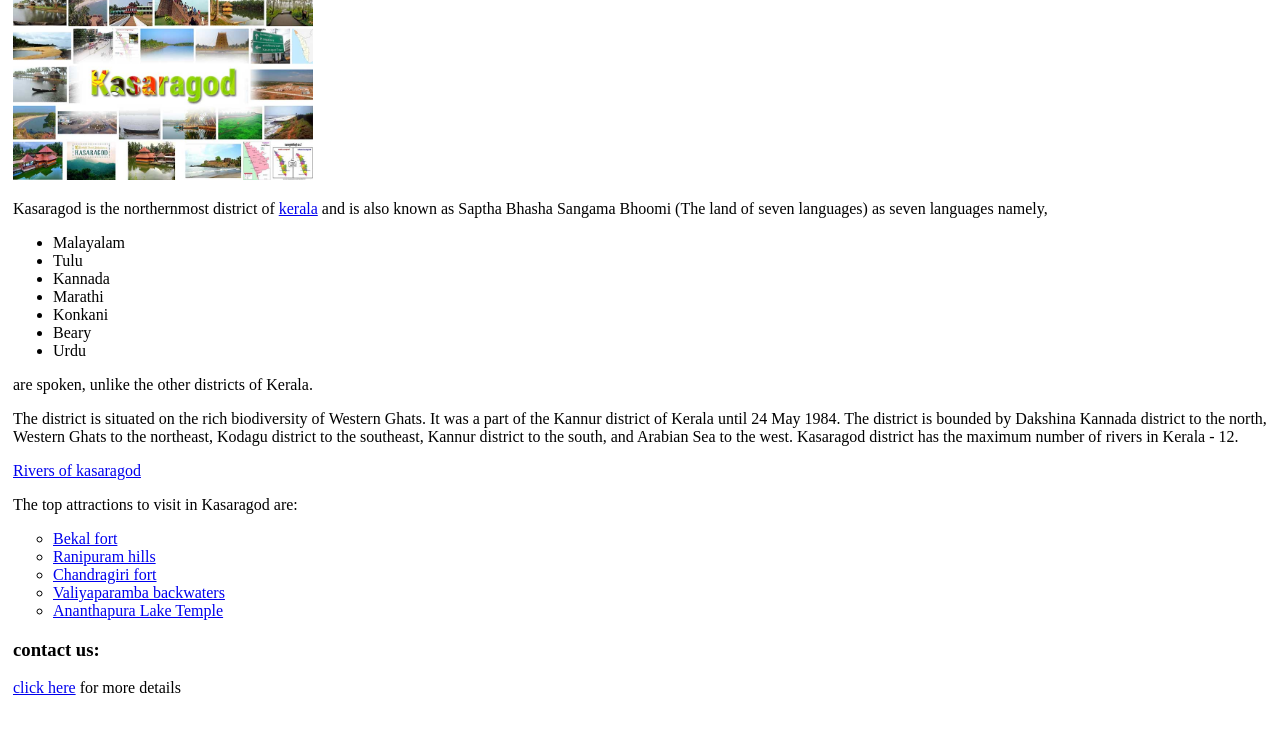
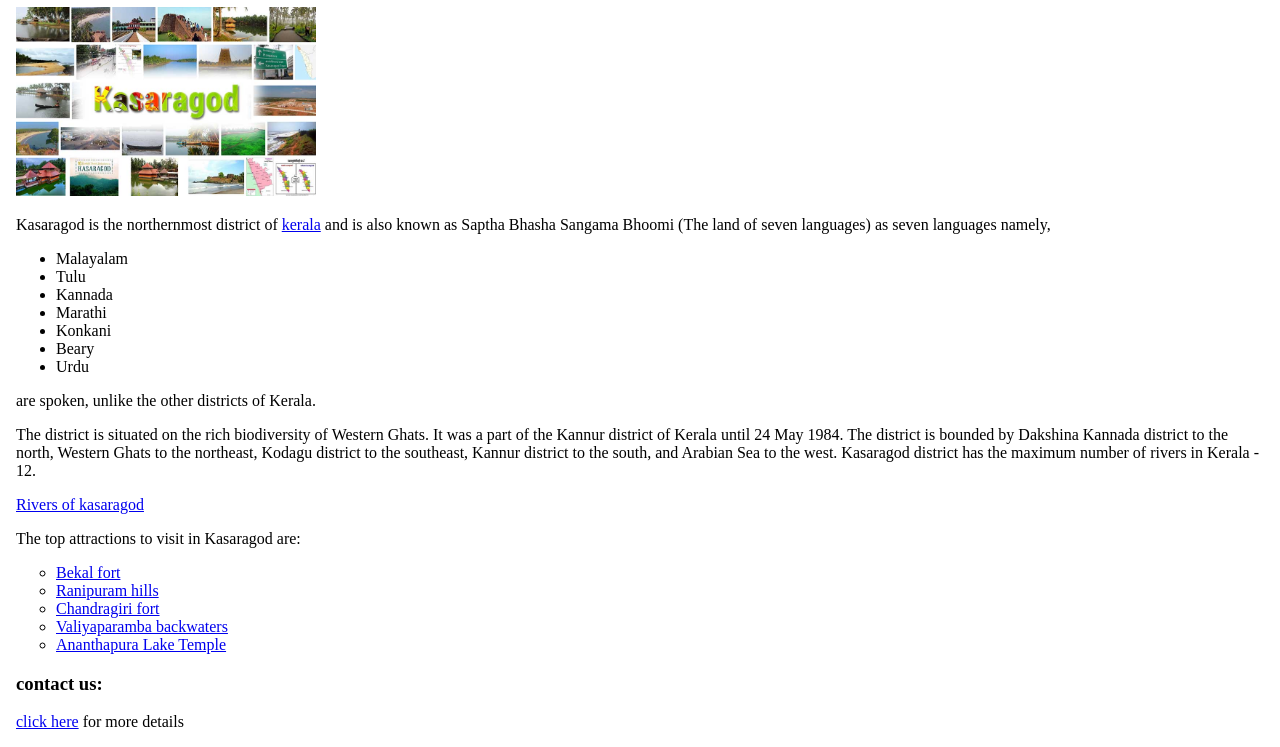
Before and after one commit to ManikuttyV/3CO3CSC, a plain HTML site: page index.html in a window 1280 px wide. Shown: the part 89-836 px from the top of the page. Before the commit the page ends 800 px from the top, so only its background shows below. Drawn offline with Linux system fonts and the light colour scheme.

Commit message:
Update index.html

```diff
--- a/index.html
+++ b/index.html
@@ -3,7 +3,7 @@
 	<head>
 		<title>kasaragod</title>
 	</head>
-	<body style="padding-left:5px">
+	<body style="padding:8px">
 	<h1 style="text-align:center">KASARAGOD</h1>
 	<img src="kasaragod.jpg" width="300px">
 	<p>
```
